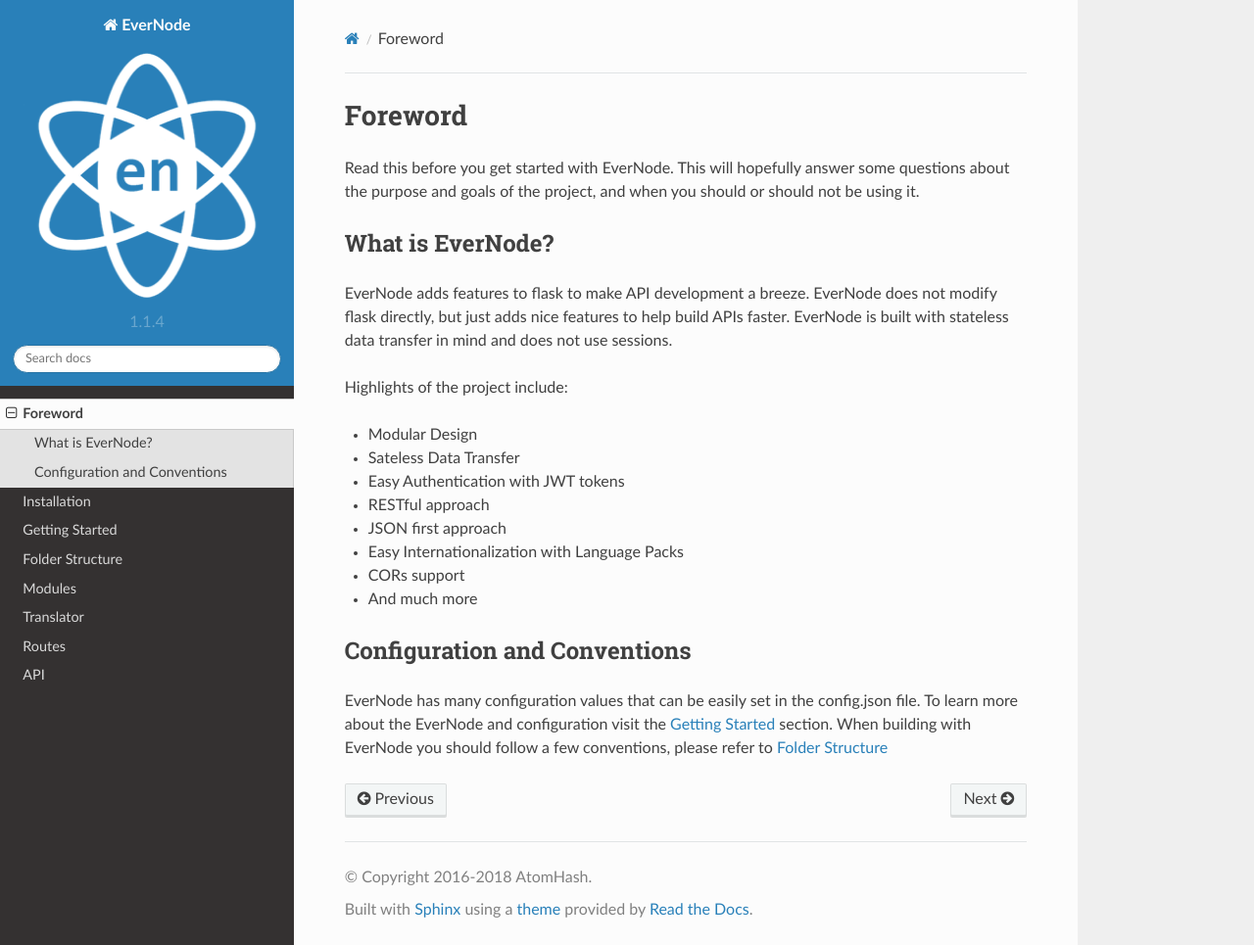
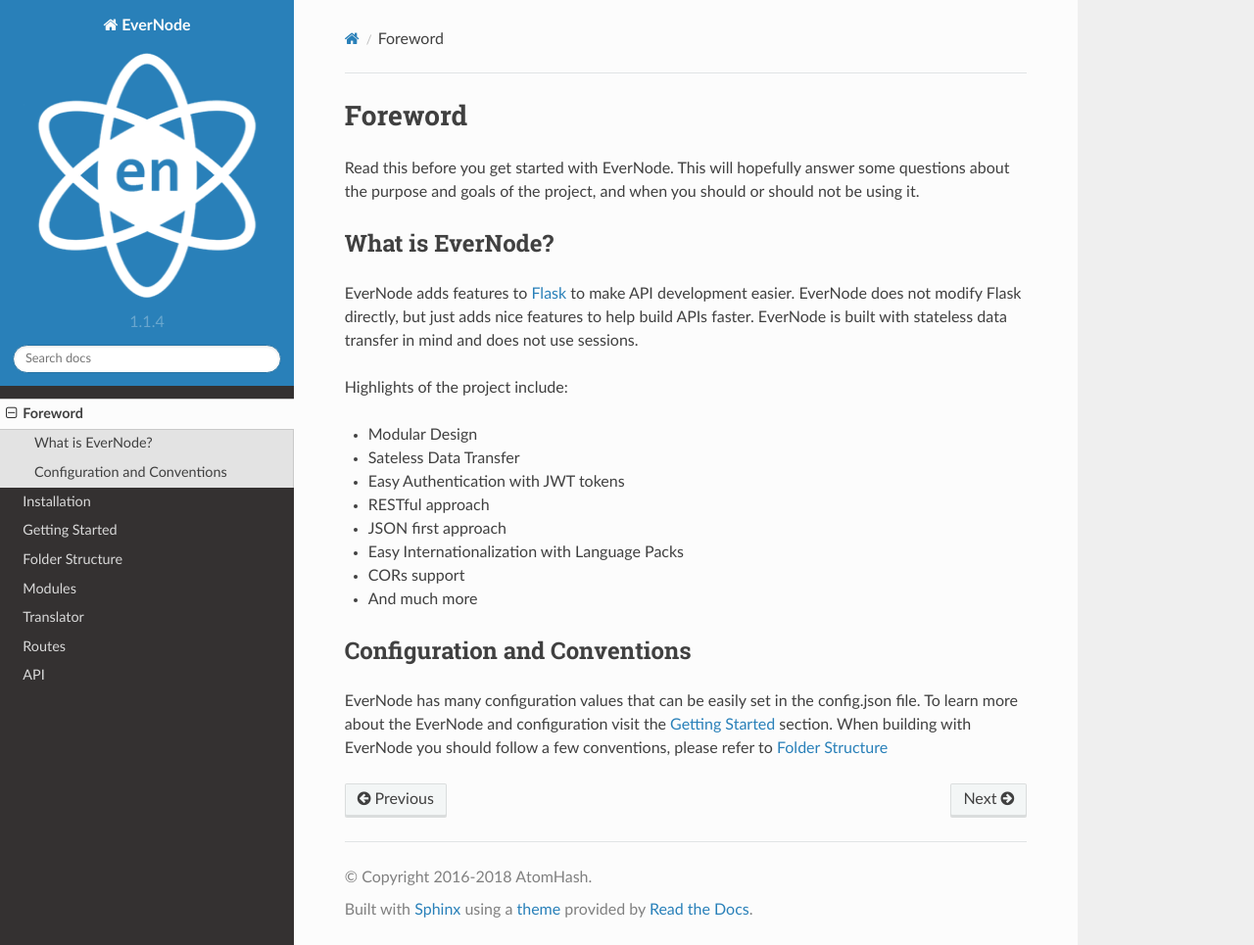
Before and after one commit to AtomHash/evernode, a Sphinx documentation site: the page built from docs/foreword.rst, in a window 1280 px wide and 965 px high. Shown: the whole window at 98% size. Built offline with Sphinx 7.4.7 and the Read the Docs theme 2.0.0, drawn with Linux system fonts in a browser that asks for light colours.

Commit message:
update to docs

```diff
--- a/docs/foreword.rst
+++ b/docs/foreword.rst
@@ -8,8 +8,8 @@
 What is EverNode?
 -----------------------
 
-EverNode adds features to flask to make API development a breeze. EverNode does not
-modify flask directly, but just adds nice features to help build APIs faster. EverNode is built with
+EverNode adds features to `Flask <https://github.com/pallets/flask>`_ to make API development easier. EverNode does not
+modify Flask directly, but just adds nice features to help build APIs faster. EverNode is built with
 stateless data transfer in mind and does not use sessions.
 
 Highlights of the project include:
```
